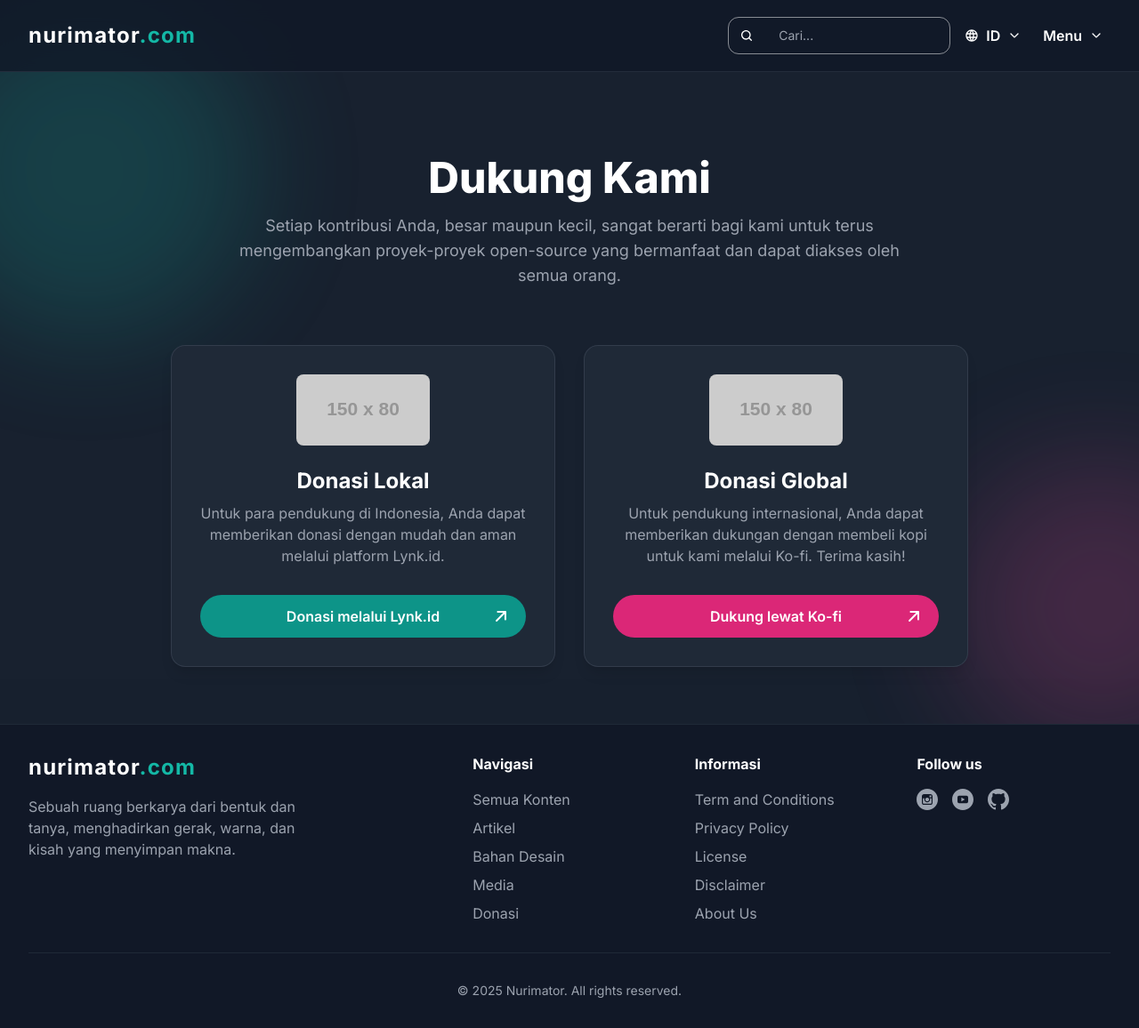
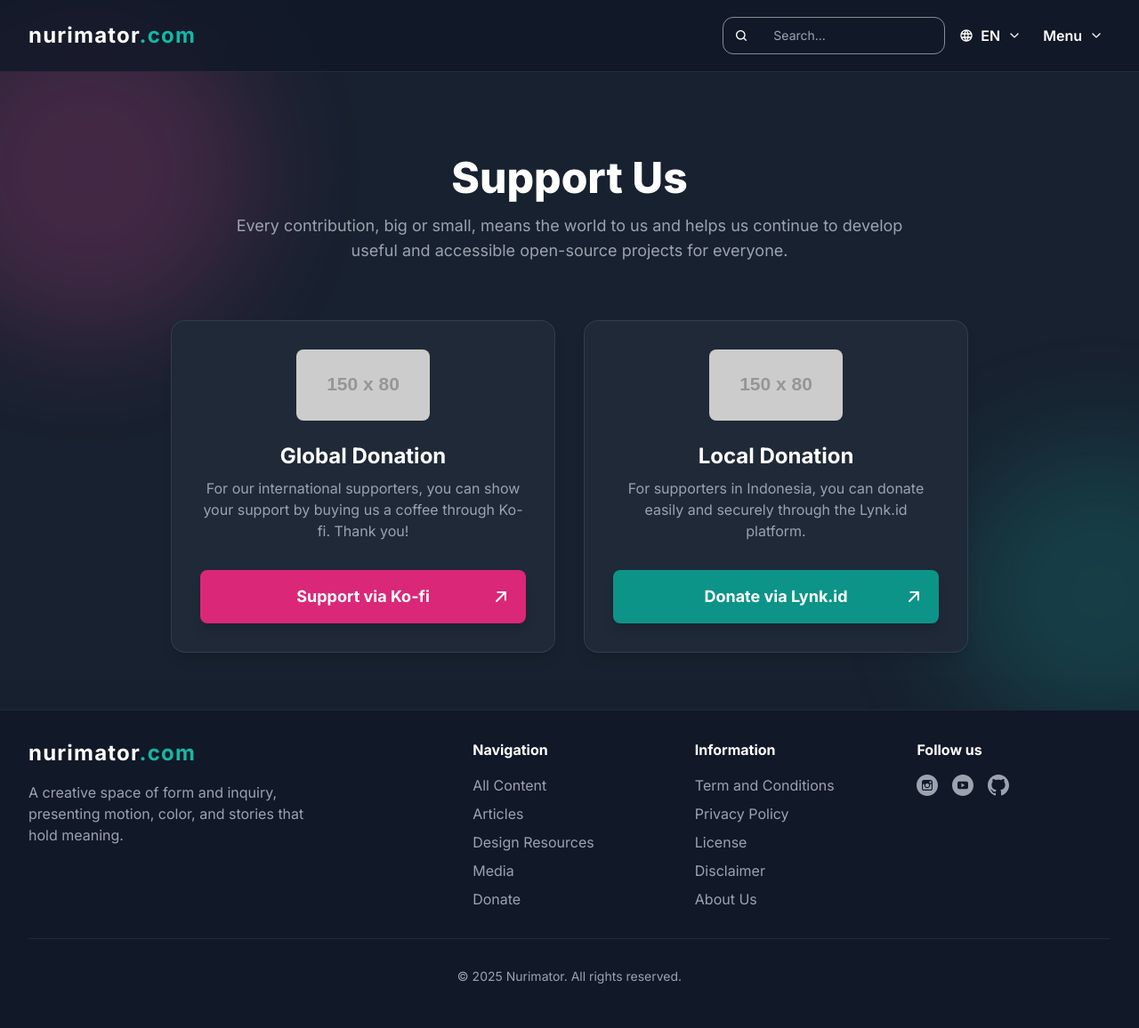
Before and after one commit to nurimator/n.dayverse.id, a Jekyll site: the page built from en/donate.html, in a window 1280 px wide and 1156 px high. Shown: the whole window at 89% size. Built offline with Jekyll 4.4.1, drawn with Linux system fonts in a browser that asks for light colours; nearby versions of some CDN libraries.

Commit message:
fixing minor bug

```diff
--- a/en/donate.html
+++ b/en/donate.html
@@ -1,14 +1,14 @@
 ---
 layout: null
-lang: id
+lang: en
 ---
 <!DOCTYPE html>
-<html lang="id" class="scroll-smooth">
+<html lang="en" class="scroll-smooth">
 <head>
     <meta charset="UTF-8">
     <meta name="viewport" content="width=device-width, initial-scale=1.0">
     <meta name="description" content="{% if page.description %}{{ page.description | strip_html | strip_newlines }}{% elsif page.excerpt %}{{ page.excerpt | strip_html | strip_newlines }}{% else %}{{ site.description | strip_html | strip_newlines }}{% endif %}">
-    <title>Halaman Donasi | Nurimator</title>
+    <title>Donation Page | Nurimator</title>
     {% include favicon.html %}
     <!-- Tailwind CSS CDN -->
     <script src="https://cdn.tailwindcss.com"></script>
@@ -22,11 +22,11 @@
     <style>
         body {
             font-family: 'Inter', sans-serif;
-            background-color: #111827;
-            color: #d1d5db;
+            background-color: #111827; /* bg-gray-900 */
+            color: #d1d5db; /* text-gray-300 */
             overflow-x: hidden;
         }
-        /* FIXED: Added blob animation styles */
+        /* Blob animation styles */
         @keyframes move-blobs {
             0%, 100% {
                 transform: translateY(0) translateX(0) scale(1);
@@ -53,56 +53,63 @@
 
     {% include header-v2.html %}
 
-    <!-- FIXED: Added relative positioning to main to contain the blobs -->
+    <!-- Main content with relative positioning to contain the blobs -->
     <main class="bg-gray-800/50 relative overflow-hidden pt-16 lg:pt-28">
-        <!-- FIXED: Added animated blob background -->
+        <!-- Animated blob background -->
         <div class="absolute inset-0 z-0 opacity-20">
-            <div class="absolute top-0 -left-24 w-96 h-96 bg-teal-500 rounded-full filter blur-3xl animated-blob-1"></div>
-            <div class="absolute bottom-0 -right-24 w-80 h-80 bg-pink-500 rounded-full filter blur-3xl animated-blob-2"></div>
+            <!-- MODIFIED: Changed blob position to top-left -->
+            <div class="absolute top-0 -left-24 w-96 h-96 bg-pink-500 rounded-full filter blur-3xl animated-blob-1"></div>
+            <!-- MODIFIED: Changed blob position to bottom-right -->
+            <div class="absolute bottom-0 -right-24 w-80 h-80 bg-teal-500 rounded-full filter blur-3xl animated-blob-2"></div>
         </div>
 
-        <!-- FIXED: Added relative and z-10 to the container to place it above the blobs -->
+        <!-- Container with relative and z-10 to place it above the blobs -->
         <div class="container mx-auto px-4 sm:px-6 lg:px-8 py-16 lg:py-16 relative z-10">
             <!-- Page Header -->
             <div class="text-center max-w-3xl mx-auto">
-                <!-- FIXED: Changed heading text -->
-                <h1 class="text-4xl md:text-5xl font-extrabold text-white">Dukung Kami</h1>
-                <p class="mt-4 text-lg text-gray-400">Setiap kontribusi Anda, besar maupun kecil, sangat berarti bagi kami untuk terus mengembangkan proyek-proyek open-source yang bermanfaat dan dapat diakses oleh semua orang.</p>
+                <h1 class="text-4xl md:text-5xl font-extrabold text-white">Support Us</h1>
+                <p class="mt-4 text-lg text-gray-400">Every contribution, big or small, means the world to us and helps us continue to develop useful and accessible open-source projects for everyone.</p>
             </div>
 
             <!-- Donation Cards -->
-                        <div class="mt-16 max-w-4xl mx-auto grid grid-cols-1 md:grid-cols-2 gap-8">
-                <!-- Kartu Donasi Lokal -->
-                <div class="bg-gray-800 rounded-2xl border border-gray-700/80 p-8 flex flex-col items-center text-center shadow-lg transition-all duration-300 hover:-translate-y-2 hover:shadow-2xl hover:shadow-teal-500/20">
-                    <img src="https://placehold.co/150x80/1f2937/2dd4bf?text=Lynk.id" alt="[Logo Lynk.id]" class="w-auto h-20 rounded-lg mb-6" onerror="this.onerror=null;this.src='https://placehold.co/150x80/1f2937/FFFFFF?text=Gambar+Tidak+Tersedia';">
-                    <h2 class="text-2xl font-bold text-white mb-2">Donasi Lokal</h2>
-                    <p class="text-gray-400 mb-8 flex-grow">Untuk para pendukung di Indonesia, Anda dapat memberikan donasi dengan mudah dan aman melalui platform Lynk.id.</p>
-                    <a href="https://lynk.id/nurimator" target="_blank" rel="noopener noreferrer" class="relative w-full bg-teal-600 text-white font-semibold py-3 px-6 rounded-full hover:bg-teal-700 transition-colors duration-300 flex items-center justify-center space-x-2">
-                        <span>Donasi melalui Lynk.id</span>
+            <div class="mt-16 max-w-4xl mx-auto grid grid-cols-1 md:grid-cols-2 gap-8">
+
+                <!-- Global Donation Card (Ko-fi) -->
+                <!-- MODIFIED: Updated hover style -->
+                <div class="bg-gray-800 rounded-2xl border border-gray-700/80 p-8 flex flex-col items-center text-center shadow-lg transition-all duration-300 hover:-translate-y-1 hover:border-pink-500/50 hover:shadow-2xl hover:shadow-pink-500/20">
+                    <img src="https://placehold.co/150x80/1f2937/ec4899?text=Ko-fi" alt="[Ko-fi Logo]" class="w-auto h-20 rounded-lg mb-6" onerror="this.onerror=null;this.src='https://placehold.co/150x80/1f2937/FFFFFF?text=Image+Not+Available';">
+                    <h2 class="text-2xl font-bold text-white mb-2">Global Donation</h2>
+                    <p class="text-gray-400 mb-8 flex-grow">For our international supporters, you can show your support by buying us a coffee through Ko-fi. Thank you!</p>
+                    <!-- MODIFIED: Updated button style -->
+                    <a href="https://ko-fi.com/nurimator" target="_blank" rel="noopener noreferrer" class="relative w-full bg-pink-600 text-white font-bold py-4 px-10 rounded-lg text-lg hover:bg-pink-700 transition-all duration-300 transform hover:scale-105 shadow-lg flex items-center justify-center space-x-2">
+                        <span>Support via Ko-fi</span>
                         <svg width="24" height="24" viewBox="0 0 24 24" fill="currentColor" xmlns="http://www.w3.org/2000/svg" class="absolute right-4 top-1/2 -translate-y-1/2 w-6 h-6">
                             <path fill-rule="evenodd" clip-rule="evenodd" d="M7.46451 7.05023C7.46451 6.49795 7.91222 6.05023 8.46451 6.05023H16.9496C16.9497 6.05023 16.9498 6.05023 16.95 6.05023H16.9645C17.5168 6.05023 17.9645 6.49795 17.9645 7.05023V15.5502C17.9645 16.1025 17.5168 16.5502 16.9645 16.5502C16.4122 16.5502 15.9645 16.1025 15.9645 15.5502V9.44973L7.7574 17.6568C7.36688 18.0474 6.73371 18.0474 6.34319 17.6568C5.95266 17.2663 5.95266 16.6331 6.34319 16.2426L14.5356 8.05023H8.46451C7.91222 8.05023 7.46451 7.60252 7.46451 7.05023Z"/>
                         </svg>
                     </a>
                 </div>
 
-                <!-- Kartu Donasi Global -->
-                <div class="bg-gray-800 rounded-2xl border border-gray-700/80 p-8 flex flex-col items-center text-center shadow-lg transition-all duration-300 hover:-translate-y-2 hover:shadow-2xl hover:shadow-pink-500/20">
-                    <img src="https://placehold.co/150x80/1f2937/ec4899?text=Ko-fi" alt="[Logo Ko-fi]" class="w-auto h-20 rounded-lg mb-6" onerror="this.onerror=null;this.src='https://placehold.co/150x80/1f2937/FFFFFF?text=Gambar+Tidak+Tersedia';">
-                    <h2 class="text-2xl font-bold text-white mb-2">Donasi Global</h2>
-                    <p class="text-gray-400 mb-8 flex-grow">Untuk pendukung internasional, Anda dapat memberikan dukungan dengan membeli kopi untuk kami melalui Ko-fi. Terima kasih!</p>
-                    <a href="https://ko-fi.com/nurimator" target="_blank" rel="noopener noreferrer" class="relative w-full bg-pink-600 text-white font-semibold py-3 px-6 rounded-full hover:bg-pink-700 transition-colors duration-300 flex items-center justify-center space-x-2">
-                        <span>Dukung lewat Ko-fi</span>
+                <!-- Local Donation Card (Lynk.id) -->
+                <!-- MODIFIED: Updated hover style -->
+                <div class="bg-gray-800 rounded-2xl border border-gray-700/80 p-8 flex flex-col items-center text-center shadow-lg transition-all duration-300 hover:-translate-y-1 hover:border-teal-500/50 hover:shadow-2xl hover:shadow-teal-500/20">
+                    <img src="https://placehold.co/150x80/1f2937/2dd4bf?text=Lynk.id" alt="[Lynk.id Logo]" class="w-auto h-20 rounded-lg mb-6" onerror="this.onerror=null;this.src='https://placehold.co/150x80/1f2937/FFFFFF?text=Image+Not+Available';">
+                    <h2 class="text-2xl font-bold text-white mb-2">Local Donation</h2>
+                    <p class="text-gray-400 mb-8 flex-grow">For supporters in Indonesia, you can donate easily and securely through the Lynk.id platform.</p>
+                    <!-- MODIFIED: Updated button style -->
+                    <a href="https://lynk.id/nurimator" target="_blank" rel="noopener noreferrer" class="relative w-full bg-teal-600 text-white font-bold py-4 px-10 rounded-lg text-lg hover:bg-teal-700 transition-all duration-300 transform hover:scale-105 shadow-lg flex items-center justify-center space-x-2">
+                        <span>Donate via Lynk.id</span>
                         <svg width="24" height="24" viewBox="0 0 24 24" fill="currentColor" xmlns="http://www.w3.org/2000/svg" class="absolute right-4 top-1/2 -translate-y-1/2 w-6 h-6">
                             <path fill-rule="evenodd" clip-rule="evenodd" d="M7.46451 7.05023C7.46451 6.49795 7.91222 6.05023 8.46451 6.05023H16.9496C16.9497 6.05023 16.9498 6.05023 16.95 6.05023H16.9645C17.5168 6.05023 17.9645 6.49795 17.9645 7.05023V15.5502C17.9645 16.1025 17.5168 16.5502 16.9645 16.5502C16.4122 16.5502 15.9645 16.1025 15.9645 15.5502V9.44973L7.7574 17.6568C7.36688 18.0474 6.73371 18.0474 6.34319 17.6568C5.95266 17.2663 5.95266 16.6331 6.34319 16.2426L14.5356 8.05023H8.46451C7.91222 8.05023 7.46451 7.60252 7.46451 7.05023Z"/>
                         </svg>
                     </a>
-				</div>
+                </div>
+
             </div>
         </div>
     </main>
 
     {% include footer.html %}
 
-    <script src="/main.js"></script>
+    <script src="/assets/js/global.js" defer></script>
 </body>
 </html>
--- a/en/index.html
+++ b/en/index.html
@@ -158,7 +158,7 @@
                         <p class="max-w-2xl mx-auto text-lg md:text-xl text-gray-200 mb-10">
                             A source of information on animation, technology, and other digital explorations. Designed to be easily understood and ready for use in various creative contexts.
                         </p>
-                        <a href="/#works" class="inline-block bg-teal-700 text-white font-bold py-3 px-8 rounded-lg text-base hover:bg-teal-600 transition-all duration-300 transform hover:scale-105 shadow-md hover:shadow-lg">
+                        <a href="/en/#works" class="inline-block bg-teal-700 text-white font-bold py-3 px-8 rounded-lg text-base hover:bg-teal-600 transition-all duration-300 transform hover:scale-105 shadow-md hover:shadow-lg">
                             See My Works
                         </a>
                     </div>
@@ -253,7 +253,7 @@
                             </a>
                         </div>
                         <!-- Donation Button -->
-                        <button class="bg-teal-700 text-white font-bold py-4 px-10 rounded-lg text-lg hover:bg-teal-600 transition-all duration-300 transform hover:scale-105 shadow-lg">
+                        <button href="/en/donate" class="bg-teal-700 text-white font-bold py-4 px-10 rounded-lg text-lg hover:bg-teal-600 transition-all duration-300 transform hover:scale-105 shadow-lg">
                             Donate Now
                         </button>
                     </div>
--- a/id/index.html
+++ b/id/index.html
@@ -153,12 +153,12 @@
                     <!-- Konten Teks -->
                     <div class="max-w-4xl mx-auto">
                         <h1 class="hero-title font-extrabold text-white mb-6">
-                            ID Selamat Datang di Website <span class="text-teal-400">Nurimator</span>.
+                            Selamat Datang di Website <span class="text-teal-400">Nurimator</span>.
                         </h1>
                         <p class="max-w-2xl mx-auto text-lg md:text-xl text-gray-200 mb-10">
                             Sumber informasi tentang animasi, teknologi, dan eksplorasi digital lainnya. Dirancang agar mudah dipahami dan siap digunakan dalam berbagai konteks kreatif.
                         </p>
-                        <a href="/#karya" class="inline-block bg-teal-700 text-white font-bold py-3 px-8 rounded-lg text-base hover:bg-teal-600 transition-all duration-300 transform hover:scale-105 shadow-md hover:shadow-lg">
+                        <a href="/id/#karya" class="inline-block bg-teal-700 text-white font-bold py-3 px-8 rounded-lg text-base hover:bg-teal-600 transition-all duration-300 transform hover:scale-105 shadow-md hover:shadow-lg">
                             Lihat Karya
                         </a>
                     </div>
@@ -253,7 +253,7 @@
                             </a>
                         </div>
                         <!-- Donation Button -->
-                        <button class="bg-teal-700 text-white font-bold py-4 px-10 rounded-lg text-lg hover:bg-teal-600 transition-all duration-300 transform hover:scale-105 shadow-lg">
+                        <button href="/id/donate" class="bg-teal-700 text-white font-bold py-4 px-10 rounded-lg text-lg hover:bg-teal-600 transition-all duration-300 transform hover:scale-105 shadow-lg">
                             Donasi Sekarang
                         </button>
                     </div>
```
Also changed, not shown: id/donate.html (+18 -15 lines).
